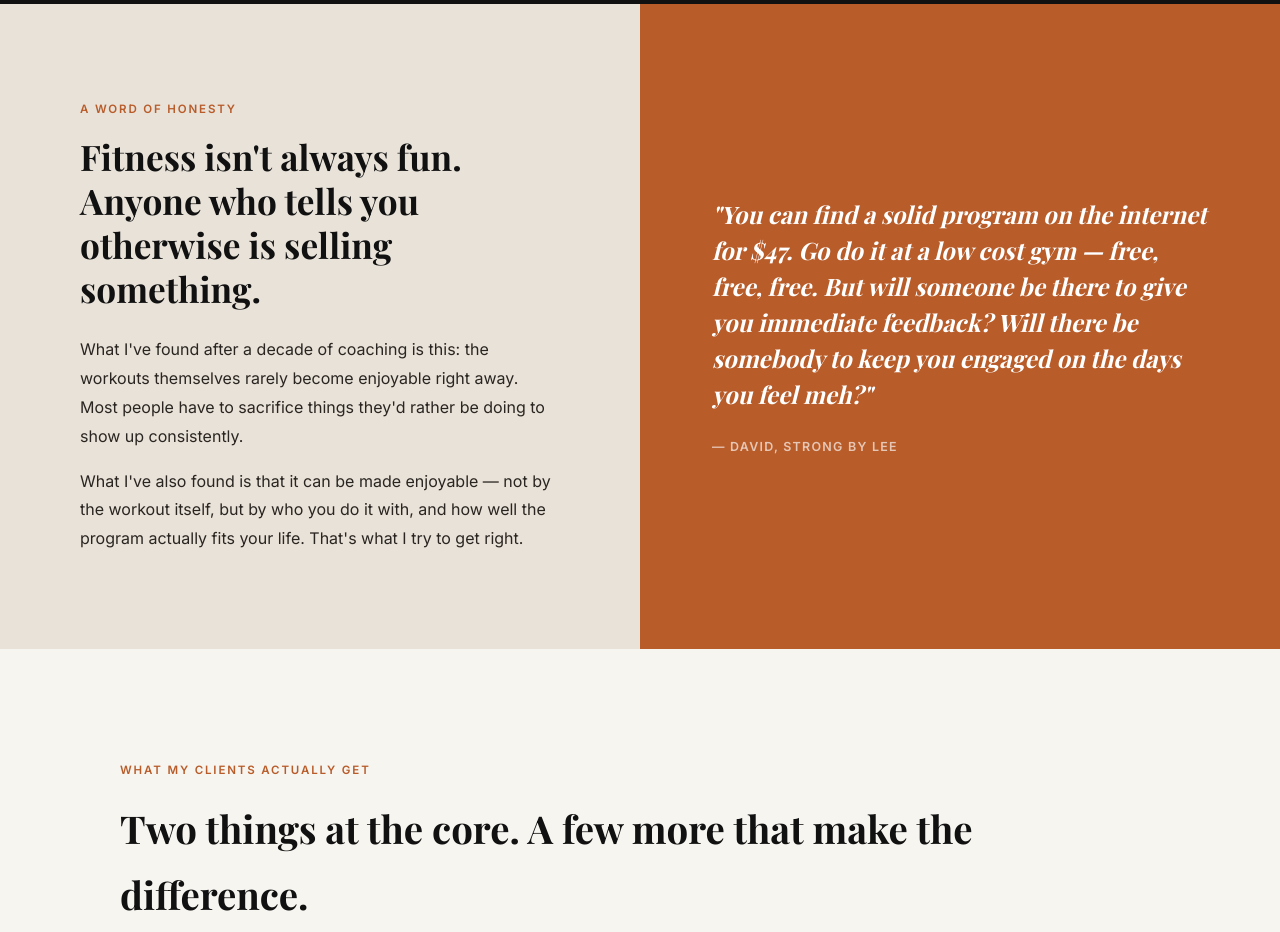
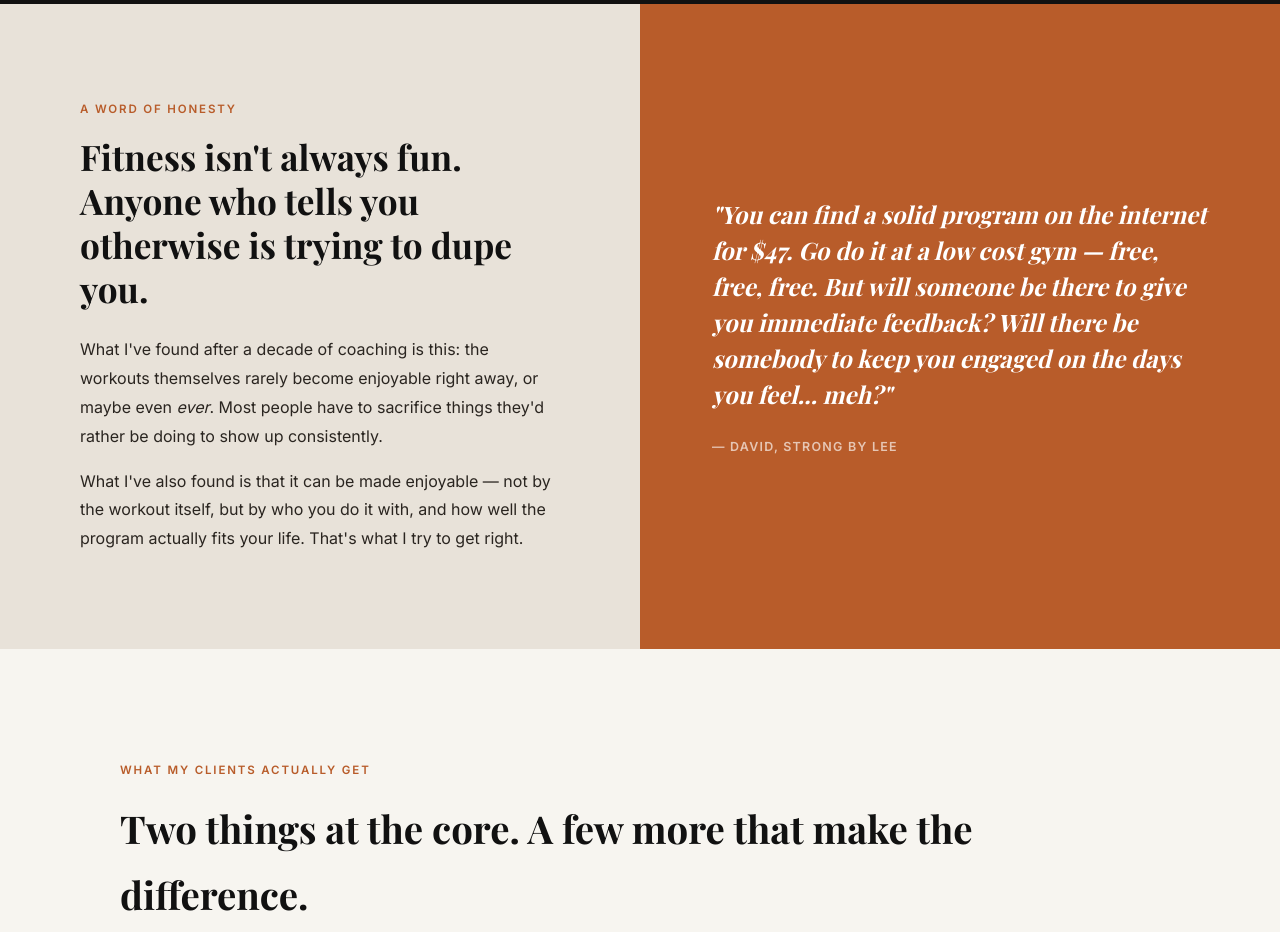
Before and after one commit to davidl351/strongbylee, a plain HTML site: page index.html in a window 1280 px wide. Shown: the part 1800-2732 px from the top of the page. Drawn offline with nearby package versions, Linux system fonts and the light colour scheme; a web font is replaced by a local one.

Commit message:
Update index.html

```diff
--- a/index.html
+++ b/index.html
@@ -342,12 +342,12 @@
   <section class="honest reveal">
     <div class="honest-left">
       <span class="section-label">A word of honesty</span>
-      <h2>Fitness isn't always fun. Anyone who tells you otherwise is selling something.</h2>
-      <p>What I've found after a decade of coaching is this: the workouts themselves rarely become enjoyable right away. Most people have to sacrifice things they'd rather be doing to show up consistently.</p>
+      <h2>Fitness isn't always fun. Anyone who tells you otherwise is trying to dupe you.</h2>
+      <p>What I've found after a decade of coaching is this: the workouts themselves rarely become enjoyable right away, or maybe even <em>ever</em>. Most people have to sacrifice things they'd rather be doing to show up consistently.</p>
       <p>What I've also found is that it can be made enjoyable — not by the workout itself, but by who you do it with, and how well the program actually fits your life. That's what I try to get right.</p>
     </div>
     <div class="honest-right">
-      <blockquote>"You can find a solid program on the internet for $47. Go do it at a low cost gym — free, free, free. But will someone be there to give you immediate feedback? Will there be somebody to keep you engaged on the days you feel meh?"</blockquote>
+      <blockquote>"You can find a solid program on the internet for $47. Go do it at a low cost gym — free, free, free. But will someone be there to give you immediate feedback? Will there be somebody to keep you engaged on the days you feel... <b>meh?</b>"</blockquote>
       <cite>— David, Strong by Lee</cite>
     </div>
   </section>
```
